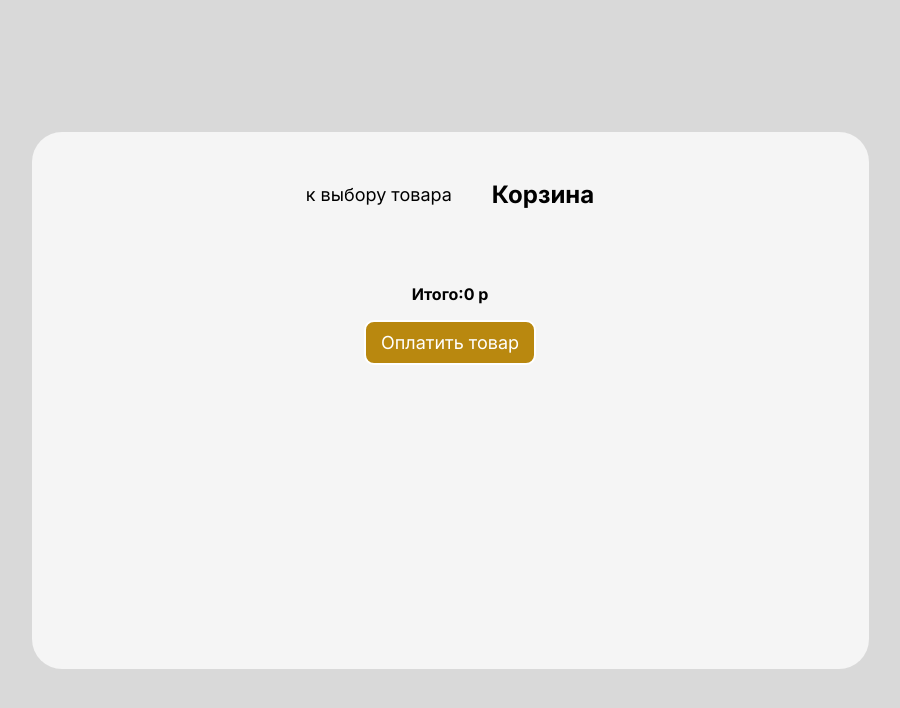
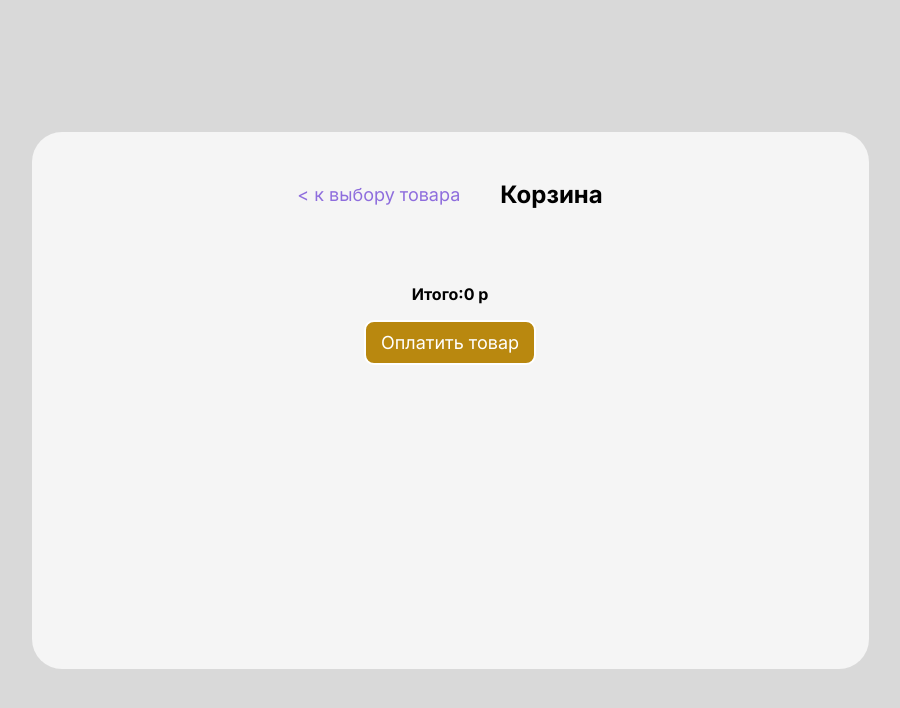
Before and after one commit to gorrec41/407test, a React (Create React App) app: page /basket in a window 1280 px wide. Shown: the top 708 px of the page, without its empty margins (190-1090 px from the left). Built offline with nearby package versions, Linux system fonts and the light colour scheme.

Commit message:
add input color basket

```diff
--- a/package.json
+++ b/package.json
@@ -49,6 +49,6 @@
     ]
   },
   "devDependencies": {
-    "eslint": "7.14.0"
+    "eslint": "8.22.0"
   }
 }
--- a/src/App.css
+++ b/src/App.css
@@ -326,7 +326,7 @@ ul{
   font-style: normal;
   font-weight: 400;
   font-size: 18px;
-  color: #000000;
+  color: #8e6ddd;
 }
 .exitcard:hover{
   opacity: .8;
@@ -370,6 +370,12 @@ ul{
   transform: scale(1.1);
   transition: .5s;
 }
+.inputcolor{
+  border:2px solid #333333;
+  padding: 4px;
+  border-radius: 4px;
+  background-color:#F5F5F5 ;
+}
 .result{
   font-family: 'Inter';
   font-style: normal;
--- a/src/component/basket.tsx
+++ b/src/component/basket.tsx
@@ -12,7 +12,7 @@ function Basket() {
     return (
         <div className="basket">
             <div className="header_card">
-                <Link to='/' className="exitcard">к выбору товара</Link>
+                <Link to='/' className="exitcard"> &lt; к выбору товара</Link>
                 <h1 className="header_product">Корзина</h1>
             </div>
                      <BasketItems/>
--- a/src/component/basket/basketItems.tsx
+++ b/src/component/basket/basketItems.tsx
@@ -4,7 +4,7 @@ import {basketQuantity, userSlice} from '../../store/reducers/UserSlice';
 import {useAppSelector} from '../../hooks/redux';
 import {useDispatch} from 'react-redux';
 import {quantitySlice} from '../../store/reducers/QuantitySlice';
-
+import {InputColor} from './inputcolor'
 
 export type BasketItemTyp={
     id:string,
@@ -44,7 +44,7 @@ function BasketItems() {
                     </button>
                     <p className="basket_shoes">{m.basket_shoes}</p>
                     <p className="quantity_shoes">{m.quantity_shoes}</p>
-                    <p className="color_shoes">{m.color_shoes}</p>
+                        <InputColor/>
                     <p className="price_shoes">{m.price_shoes} p</p>
                 </div>
             )
--- /dev/null
+++ b/src/component/basket/inputcolor.tsx
@@ -0,0 +1,11 @@
+export function InputColor(){
+    return(
+        <select className='inputcolor' id="selcolor">
+            <option value="Black">black</option>
+            <option value="White">white</option>
+            <option value="Blue">Blue</option>
+            <option value="Yellow">Yellow</option>
+        </select>
+    )
+
+}
```
Also changed, not shown: 2 other files (tests, documents, lock files or other folders).
